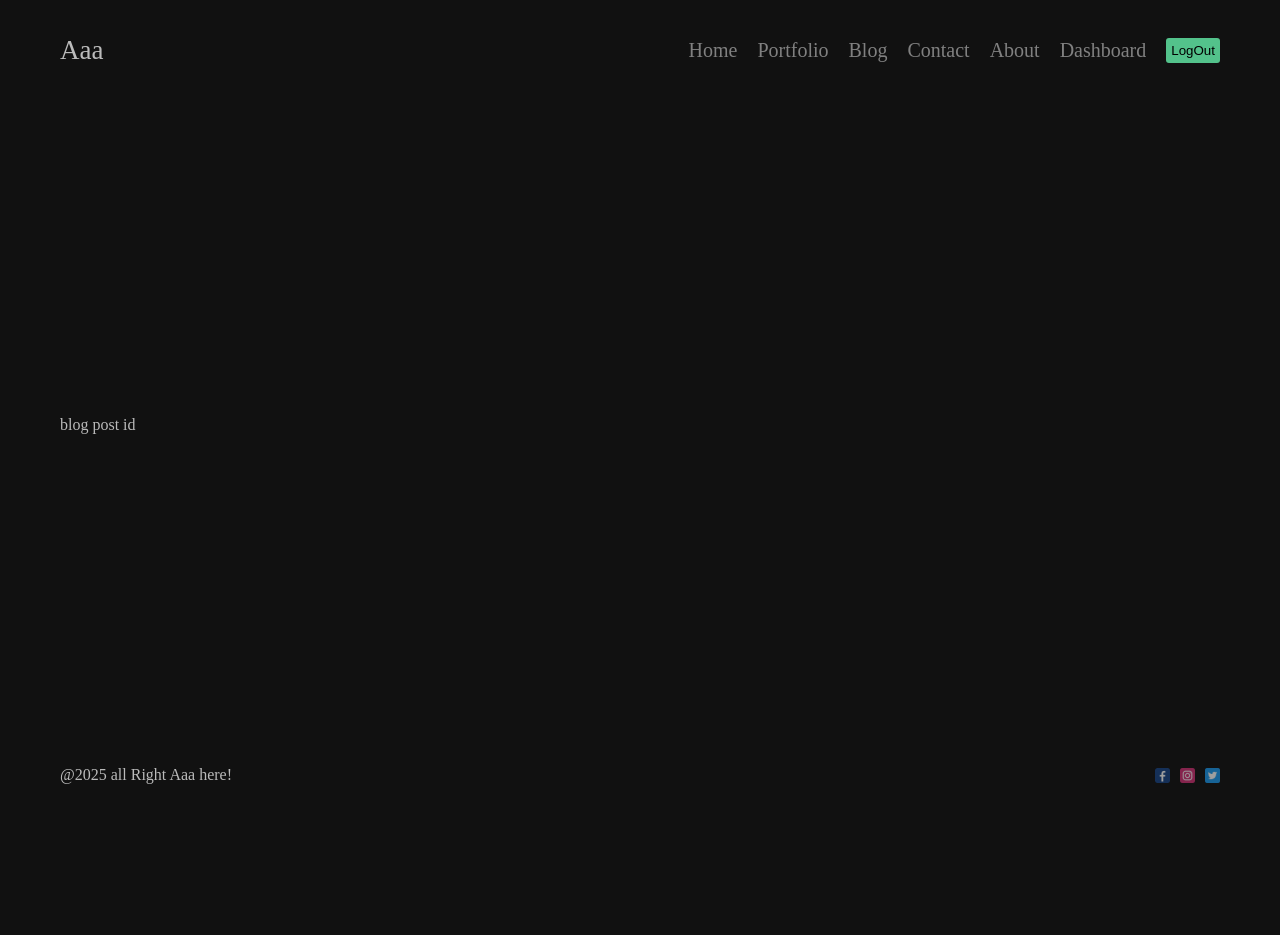
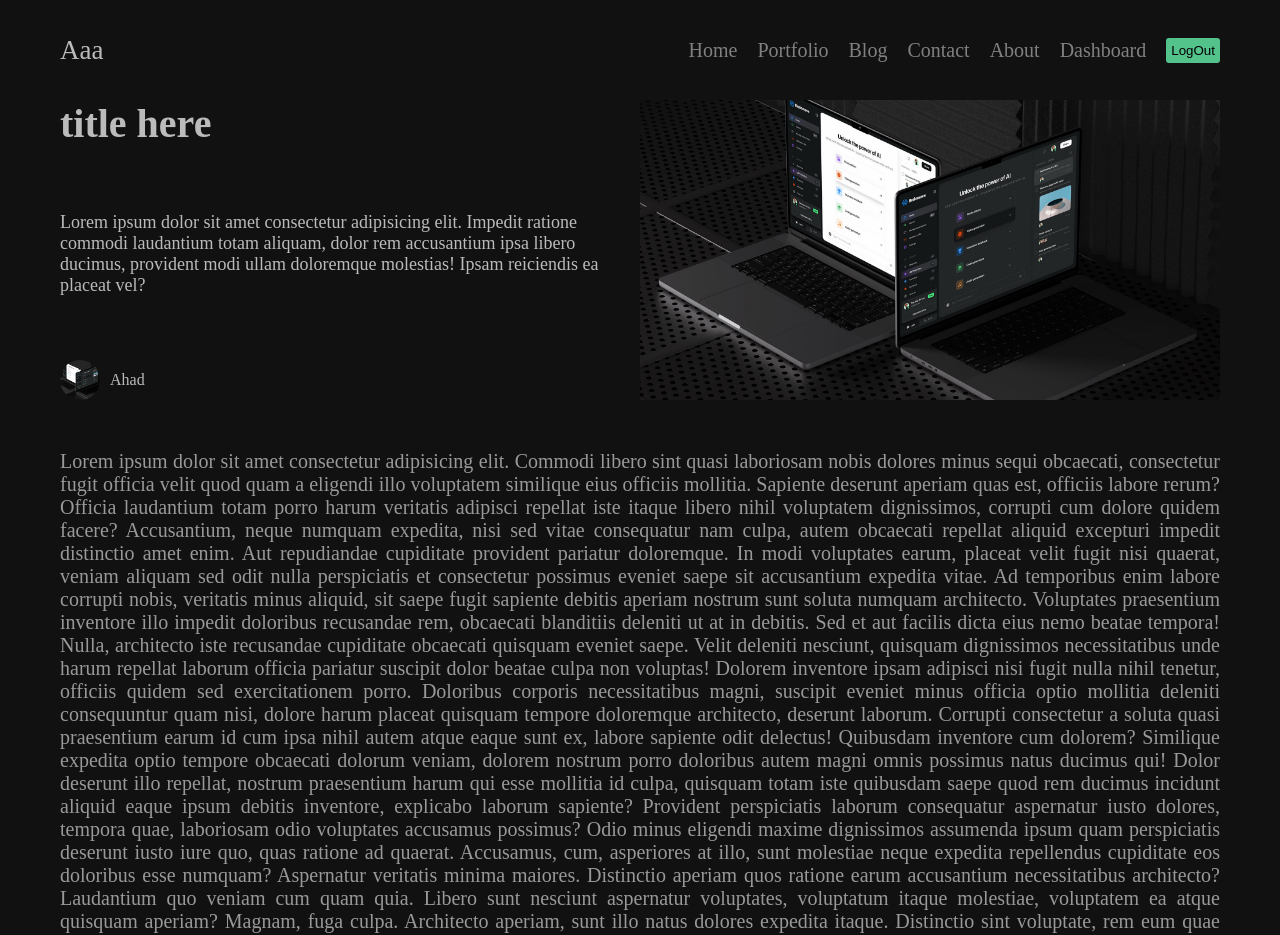
Before and after one commit to Ahad188/next-js-pro, a Next.js app: page /blog/1 in a window 1280 px wide. Shown: the top 935 px of the page. Before the commit the page ends 800 px from the top, so only its background shows below. Built offline with nearby package versions, Linux system fonts and the light colour scheme.

Commit message:
blog details page create

```diff
--- a/src/app/blog/[id]/page.jsx
+++ b/src/app/blog/[id]/page.jsx
@@ -1,11 +1,107 @@
-import React from 'react';
+import Image from 'next/image';
+import styles from './page.module.css'
 
-const BlogPost = () => {
-    return (
-        <div>
-            blog post id
+
+
+const BlogPost =  ({ params }) => {
+//   const data =   getData(params.id);
+  return (
+    <div className={styles.container}>
+      <div className={styles.top}>
+        <div className={styles.info}>
+          <h1 className={styles.title}> title here</h1>
+          <p className={styles.desc}>
+            {" "}
+            Lorem ipsum dolor sit amet consectetur adipisicing elit. Impedit
+            ratione commodi laudantium totam aliquam, dolor rem accusantium ipsa
+            libero ducimus, provident modi ullam doloremque molestias! Ipsam
+            reiciendis ea placeat vel?
+          </p>
+          <div className={styles.author}>
+            <Image
+              src="/websites.jpg"
+              alt=""
+              width={40}
+              height={40}
+              className={styles.avatar}
+            />
+            <span className={styles.username}> Ahad</span>
+          </div>
         </div>
-    );
+        <div className={styles.imageContainer}>
+          <Image
+            src="/websites.jpg"
+            alt=""
+            fill={true}
+            className={styles.image}
+          />
+        </div>
+      </div>
+      <div className={styles.content}>
+        <p className={styles.text}>
+          {" "}
+          Lorem ipsum dolor sit amet consectetur adipisicing elit. Commodi
+          libero sint quasi laboriosam nobis dolores minus sequi obcaecati,
+          consectetur fugit officia velit quod quam a eligendi illo voluptatem
+          similique eius officiis mollitia. Sapiente deserunt aperiam quas est,
+          officiis labore rerum? Officia laudantium totam porro harum veritatis
+          adipisci repellat iste itaque libero nihil voluptatem dignissimos,
+          corrupti cum dolore quidem facere? Accusantium, neque numquam
+          expedita, nisi sed vitae consequatur nam culpa, autem obcaecati
+          repellat aliquid excepturi impedit distinctio amet enim. Aut
+          repudiandae cupiditate provident pariatur doloremque. In modi
+          voluptates earum, placeat velit fugit nisi quaerat, veniam aliquam sed
+          odit nulla perspiciatis et consectetur possimus eveniet saepe sit
+          accusantium expedita vitae. Ad temporibus enim labore corrupti nobis,
+          veritatis minus aliquid, sit saepe fugit sapiente debitis aperiam
+          nostrum sunt soluta numquam architecto. Voluptates praesentium
+          inventore illo impedit doloribus recusandae rem, obcaecati blanditiis
+          deleniti ut at in debitis. Sed et aut facilis dicta eius nemo beatae
+          tempora! Nulla, architecto iste recusandae cupiditate obcaecati
+          quisquam eveniet saepe. Velit deleniti nesciunt, quisquam dignissimos
+          necessitatibus unde harum repellat laborum officia pariatur suscipit
+          dolor beatae culpa non voluptas! Dolorem inventore ipsam adipisci nisi
+          fugit nulla nihil tenetur, officiis quidem sed exercitationem porro.
+          Doloribus corporis necessitatibus magni, suscipit eveniet minus
+          officia optio mollitia deleniti consequuntur quam nisi, dolore harum
+          placeat quisquam tempore doloremque architecto, deserunt laborum.
+          Corrupti consectetur a soluta quasi praesentium earum id cum ipsa
+          nihil autem atque eaque sunt ex, labore sapiente odit delectus!
+          Quibusdam inventore cum dolorem? Similique expedita optio tempore
+          obcaecati dolorum veniam, dolorem nostrum porro doloribus autem magni
+          omnis possimus natus ducimus qui! Dolor deserunt illo repellat,
+          nostrum praesentium harum qui esse mollitia id culpa, quisquam totam
+          iste quibusdam saepe quod rem ducimus incidunt aliquid eaque ipsum
+          debitis inventore, explicabo laborum sapiente? Provident perspiciatis
+          laborum consequatur aspernatur iusto dolores, tempora quae, laboriosam
+          odio voluptates accusamus possimus? Odio minus eligendi maxime
+          dignissimos assumenda ipsum quam perspiciatis deserunt iusto iure quo,
+          quas ratione ad quaerat. Accusamus, cum, asperiores at illo, sunt
+          molestiae neque expedita repellendus cupiditate eos doloribus esse
+          numquam? Aspernatur veritatis minima maiores. Distinctio aperiam quos
+          ratione earum accusantium necessitatibus architecto? Laudantium quo
+          veniam cum quam quia. Libero sunt nesciunt aspernatur voluptates,
+          voluptatum itaque molestiae, voluptatem ea atque quisquam aperiam?
+          Magnam, fuga culpa. Architecto aperiam, sunt illo natus dolores
+          expedita itaque. Distinctio sint voluptate, rem eum quae totam
+          quisquam nostrum itaque vel soluta adipisci assumenda aliquid
+          excepturi nam porro maiores, voluptatibus sequi natus architecto
+          exercitationem illum fugiat suscipit possimus delectus? Qui sed nulla
+          nostrum dicta doloribus voluptatem! Nihil maiores repudiandae
+          molestias dolore molestiae iure nobis accusamus asperiores itaque id
+          ratione enim, obcaecati deleniti fugiat dicta ut ipsa esse in,
+          distinctio quisquam non debitis eveniet quis omnis. Impedit obcaecati
+          tenetur dolor laboriosam. Consequuntur laudantium alias voluptatum in
+          odit veritatis, veniam libero aliquid sunt hic recusandae obcaecati
+          porro fuga quia nesciunt earum blanditiis voluptas suscipit ea
+          sapiente eligendi quas molestias dolore? Reiciendis exercitationem
+          saepe commodi omnis culpa eos ut mollitia, nulla ullam alias similique
+          unde optio id, reprehenderit eveniet, voluptate adipisci earum officia
+          ea! Architecto sed ipsum incidunt.
+        </p>
+      </div>
+    </div>
+  );
 };
 
 export default BlogPost;
--- /dev/null
+++ b/src/app/blog/[id]/page.module.css
@@ -0,0 +1,51 @@
+.container {
+}
+
+.top {
+  display: flex;
+}
+
+.info {
+  flex: 1;
+  display: flex;
+  flex-direction: column;
+  justify-content: space-between;
+}
+
+.title{
+  font-size: 40px;
+}
+
+.desc{
+  font-size: 18px;
+  font-weight: 300;
+}
+
+.author {
+  display: flex;
+  align-items: center;
+  gap: 10px;
+}
+
+.avatar {
+  object-fit: cover;
+  border-radius: 50%;
+}
+
+.imageContainer {
+  flex: 1;
+  height: 300px;
+  position: relative;
+}
+
+.image {
+  object-fit: cover;
+}
+
+.content {
+  margin-top: 50px;
+  font-size: 20px;
+  font-weight: 300;
+  color: #999;
+  text-align: justify;
+}
--- a/src/app/blog/page.jsx
+++ b/src/app/blog/page.jsx
@@ -6,7 +6,7 @@ import styles from './page.module.css'
 const BlogPage = () => {
     return (
         <div className={styles.mainContainer}>
-            <Link href='/testID' className={styles.container}>
+            <Link href='/blog/id' className={styles.container}>
                 <div className={styles.imgContainer}>
                     <Image
                     src='/illustration.png'
@@ -22,7 +22,7 @@ const BlogPage = () => {
                     <p></p>
                 </div>
             </Link>
-            <Link href='/testID' className={styles.container}>
+            <Link href='/blog/id' className={styles.container}>
                 <div className={styles.imgContainer}>
                     <Image
                     src='/illustration.png'
```
